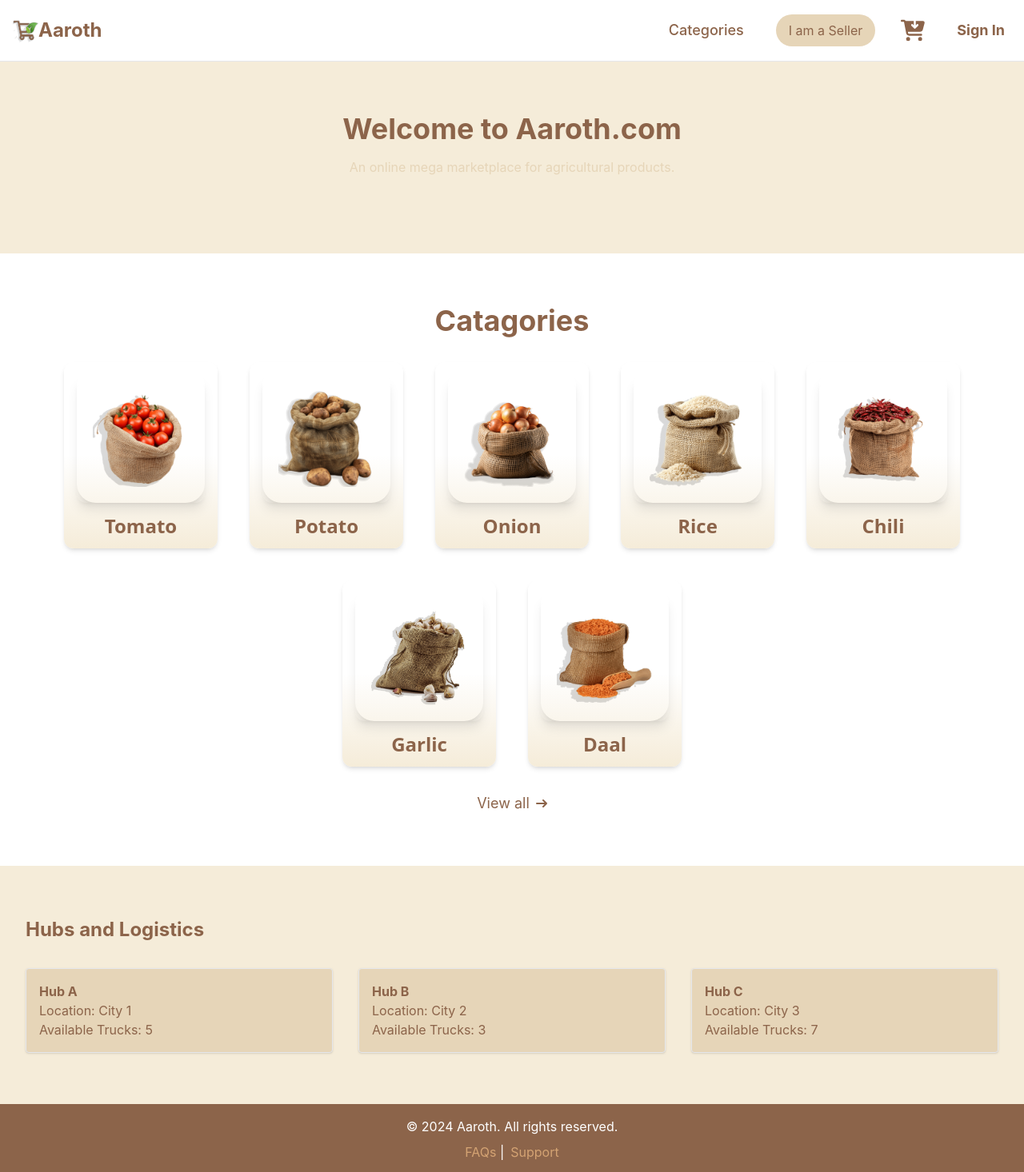
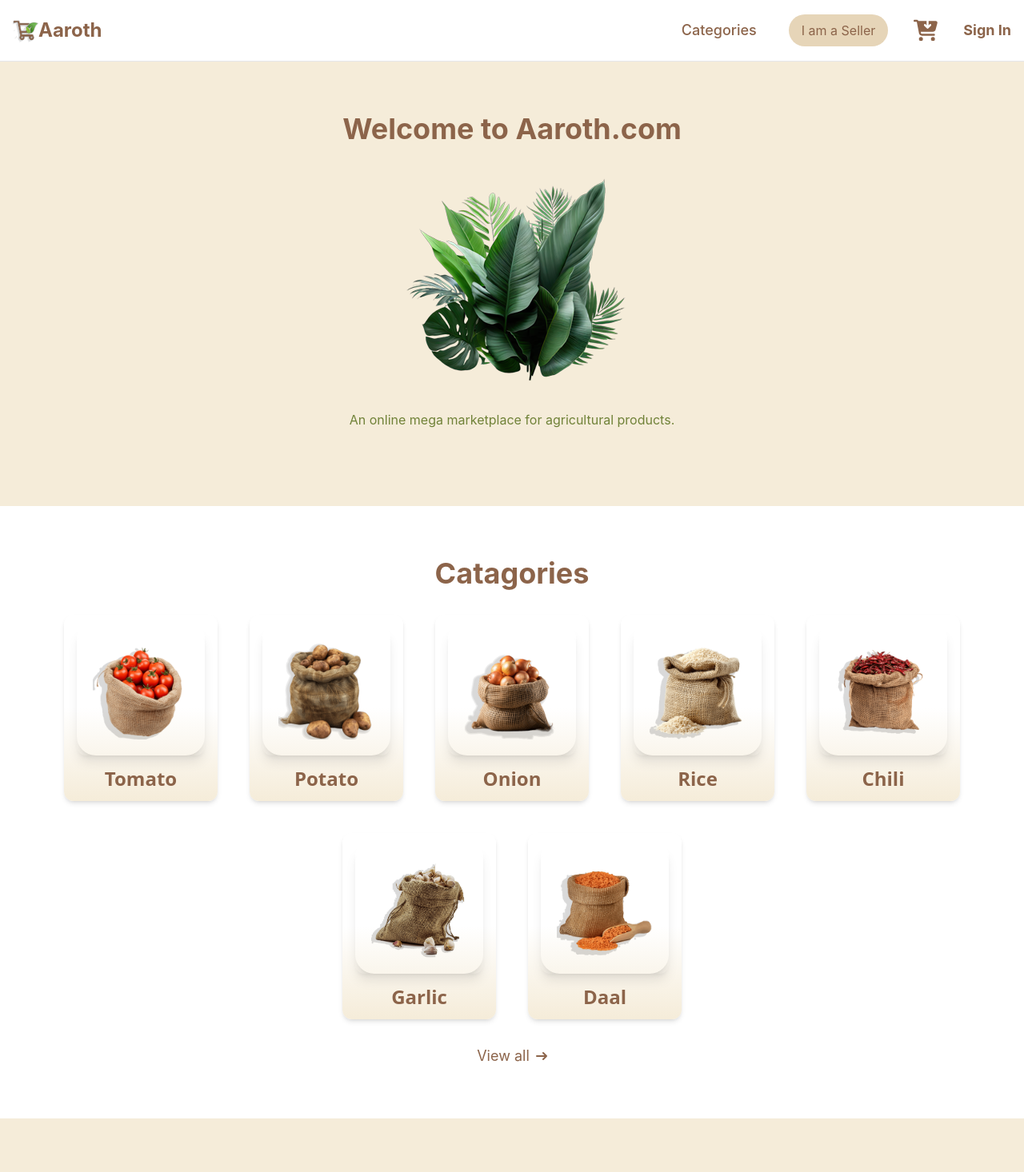
Before and after one commit to MdMirzaShihab/AarothBuyerFrontend, a React app: page / in a window 1280 px wide. Shown: the top 1466 px of the page at 80% size. Built offline with nearby package versions, Linux system fonts and the light colour scheme; the HTML template or start-up script is replaced by a standard one.

Commit message:
Updated nav and hero

```diff
--- a/src/assets/index.js
+++ b/src/assets/index.js
@@ -6,5 +6,6 @@ import ChiliImg from "./Catagories/Chili.png";
 import GarlicImg from "./Catagories/Garlic.png";
 import DaalImg from "./Catagories/Daal.png";
 import Logo from "./Logo.png";
+import Leaves from "./Leaves.png";
 
-export { OnionImg, PotatoImg, TomatoImg, RiceImg, ChiliImg, GarlicImg, DaalImg, Logo };
+export { OnionImg, PotatoImg, TomatoImg, RiceImg, ChiliImg, GarlicImg, DaalImg, Logo, Leaves };
--- a/src/components/Catagories.jsx
+++ b/src/components/Catagories.jsx
@@ -14,7 +14,7 @@ return (
           <img
             src={catagory.image}
             alt={`${catagory.name}'s picture`}
-            className={`w-40 p-5 group-hover:bg-earthy-tan shadow-xl rounded-3xl object-cover`}
+            className={`w-40 p-5 group-hover:bg-earthy-tan shadow-xl rounded-3xl object-cover transition duration-500 ease-in-out`}
           />
 
       </div>
--- a/src/components/HeroSection.jsx
+++ b/src/components/HeroSection.jsx
@@ -1,10 +1,16 @@
+import { Leaves } from "../assets";
+
 const HeroSection = () => {
   return (
     <section className="bg-earthy-beige py-16 px-8 text-center">
       <h1 className="text-4xl font-bold text-earthy-brown">
         Welcome to Aaroth.com
       </h1>
-      <p className="text-earthy-tan mt-4">
+      <img
+        src= {Leaves}
+        alt="Aaroth Logo" className="mx-auto mt-4"
+      />
+      <p className="text-olive mt-4">
         An online mega marketplace for agricultural products.
       </p>
       <div className="mt-8 flex justify-center gap-4">
--- a/src/components/Navbar.jsx
+++ b/src/components/Navbar.jsx
@@ -71,7 +71,7 @@ const Navbar = () => {
             {/* Seller Button */}
             <Link
               to="/seller"
-              className="px-4 py-2 bg-earthy-tan text-earthy-brown rounded-full hover:bg-earthy-yellow hover:text-white"
+              className="px-4 py-2 bg-earthy-tan text-earthy-brown rounded-full hover:text-forest transition duration-300 ease-in-out"
             >
               I am a Seller
             </Link>
@@ -90,14 +90,15 @@ const Navbar = () => {
 
 
             {/* Sign In/Sign Out Button */}
-            <button className="text-lg font-bold hover:font-semibold text-earthy-brown hover:bg-earthy-beige p-2 rounded-xl">
+            <button className="text-lg font-bold hover:text-olive text-earthy-brown hover:bg-transparent transition duration-300 ease-in-out">
               Sign In
             </button>
+
           </div>
 
           {/* Mobile Menu Toggle */}
           <button onClick={toggleMenu} className="md:hidden text-earthy-brown">
-            <svg className="w-6 h-6" xmlns="http://www.w3.org/2000/svg" fill="none" viewBox="0 0 24 24" stroke="currentColor">
+            <svg className="w-6 h-6" xmlns="http://www.w3.org/2000/svg" fill="none" viewBox="0 0 24 24" stroke="currentColor" >
               <path d="M4 6h16M4 12h16M4 18h16" />
             </svg>
           </button>
--- a/src/constants/index.js
+++ b/src/constants/index.js
@@ -116,9 +116,9 @@ const productCatagories =  [
   ]
 
   const hubs = [
-    { name: "Hub A", location: "City 1", availableTrucks: 5 },
-    { name: "Hub B", location: "City 2", availableTrucks: 3 },
-    { name: "Hub C", location: "City 3", availableTrucks: 7 },
+    { name: "Baliakandi", location: "Rajbari, Dhaka", AvgPrice: 120 },
+    { name: "Joydevpur", location: "Gazipur, Dhaka", availableTrucks: 3 },
+    { name: "Nandail", location: "Nandail, Mymensingh", availableTrucks: 7 },
   ];
 
 
--- a/tailwind.config.js
+++ b/tailwind.config.js
@@ -13,6 +13,9 @@ export default {
         'earthy-brown': '#8C644A',
         'earthy-beige': '#F5ECD9',
         'earthy-tan': '#E6D5B8',
+        'forest': '#2C6B3C',
+        'olive': '#708238',
+        'light-olive': '#A7D08E',
       },
     },
   },
```
Also changed, not shown: src/assets/HubImg.png (added), src/assets/Leaves.png (added).
